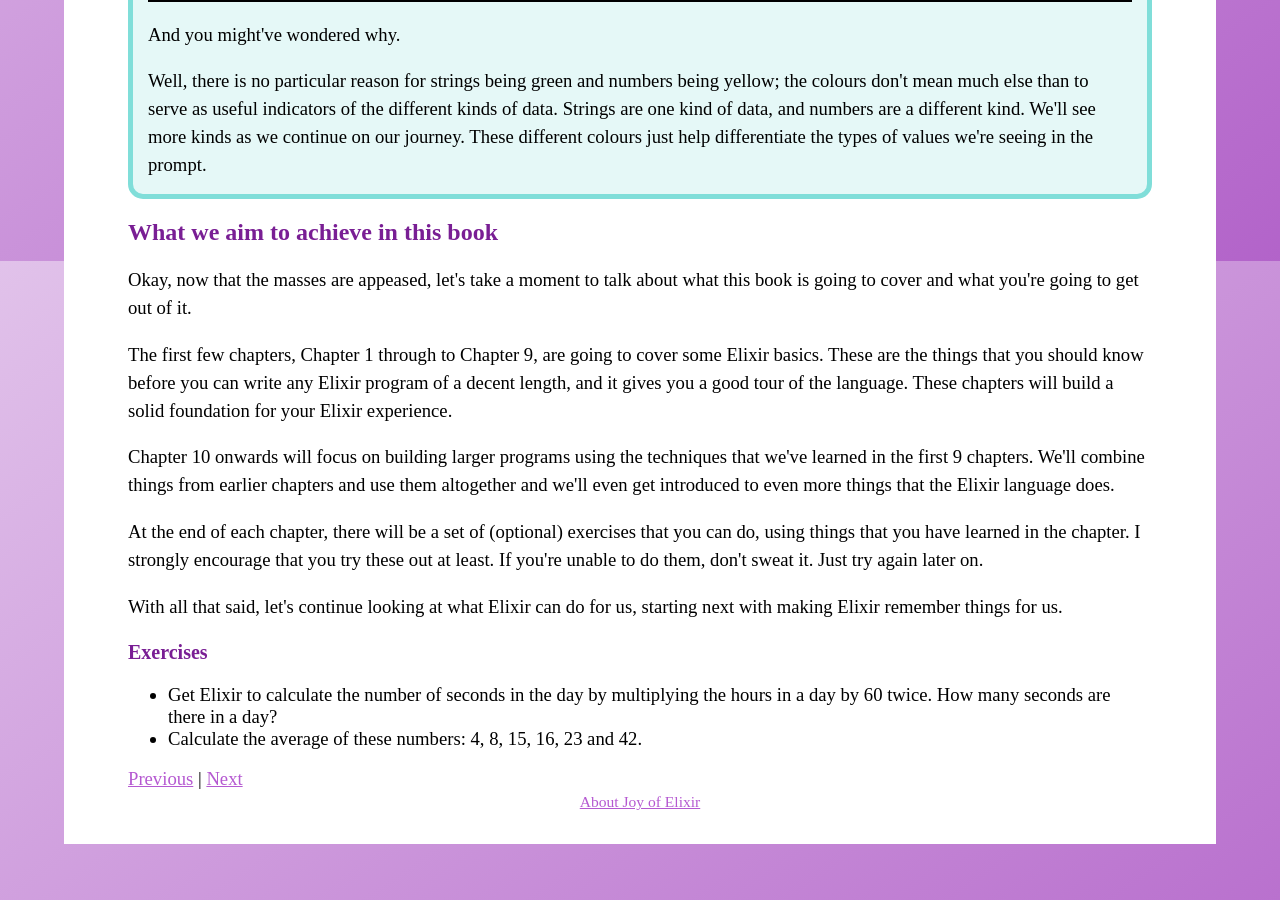
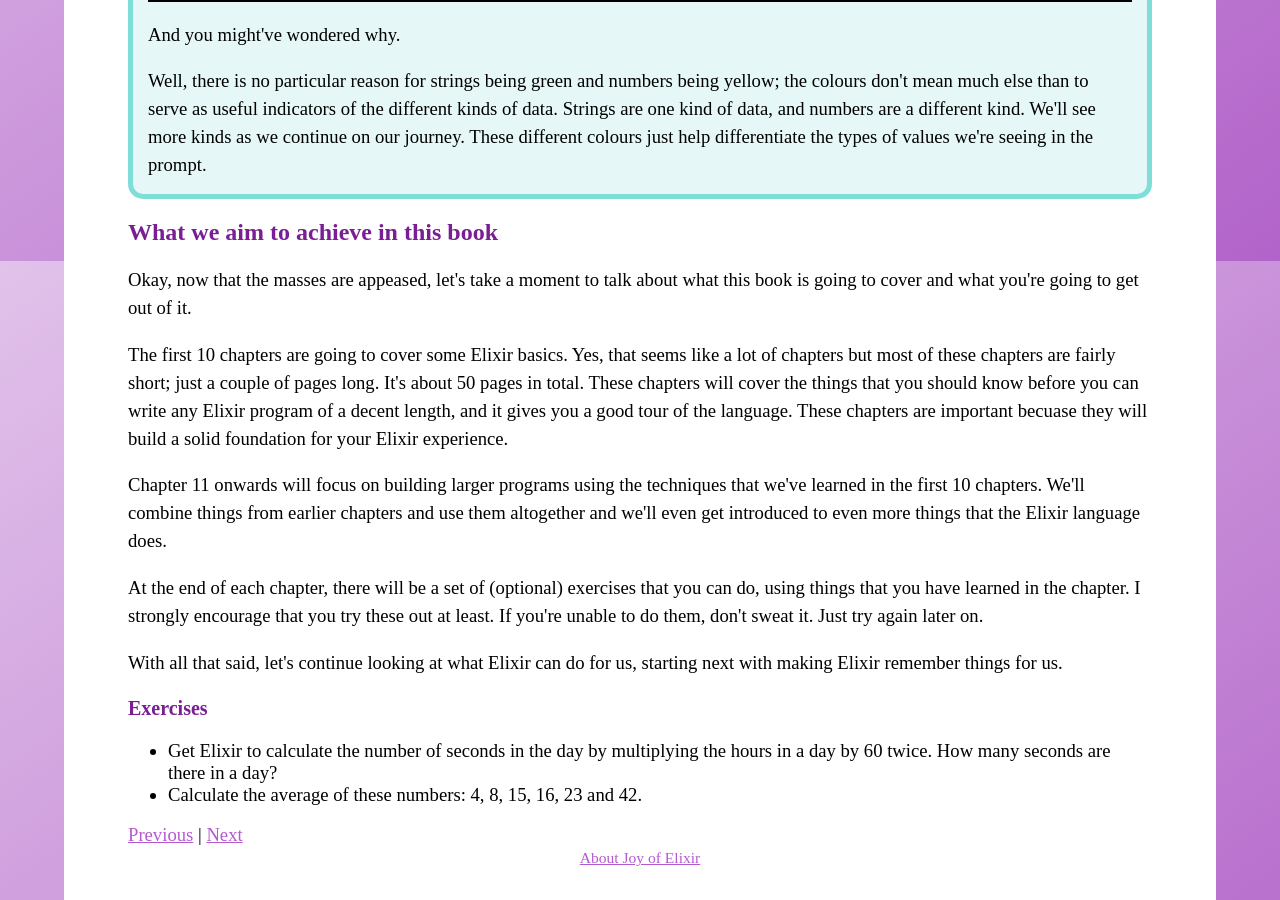
Before and after one commit to radar/joyofelixir, a Jekyll site: the page built from 1-appeasing-the-masses/index.html, in a window 1280 px wide and 900 px high, scrolled down 4239 px. Built offline with Jekyll 4.4.1, drawn with Linux system fonts in a browser that asks for light colours; some web fonts are replaced.

Commit message:
Update ch1 book description

```diff
--- a/_includes/ch/1.html
+++ b/_includes/ch/1.html
@@ -216,11 +216,11 @@
   </p>
 
   <p>
-    The first few chapters, Chapter 1 through to Chapter 9, are going to cover some Elixir basics. These are the things that you should know before you can write any Elixir program of a decent length, and it gives you a good tour of the language. These chapters will build a solid foundation for your Elixir experience.
+    The first 10 chapters are going to cover some Elixir basics. Yes, that seems like a lot of chapters but most of these chapters are fairly short; just a couple of pages long. It's about 50 pages in total. These chapters will cover the things that you should know before you can write any Elixir program of a decent length, and it gives you a good tour of the language. These chapters are important becuase they will build a solid foundation for your Elixir experience.
   </p>
 
   <p>
-    Chapter 10 onwards will focus on building larger programs using the techniques that we've learned in the first 9 chapters. We'll combine things from earlier chapters and use them altogether and we'll even get introduced to even more things that the Elixir language does.
+    Chapter 11 onwards will focus on building larger programs using the techniques that we've learned in the first 10 chapters. We'll combine things from earlier chapters and use them altogether and we'll even get introduced to even more things that the Elixir language does.
   </p>
 
   <p>
```
